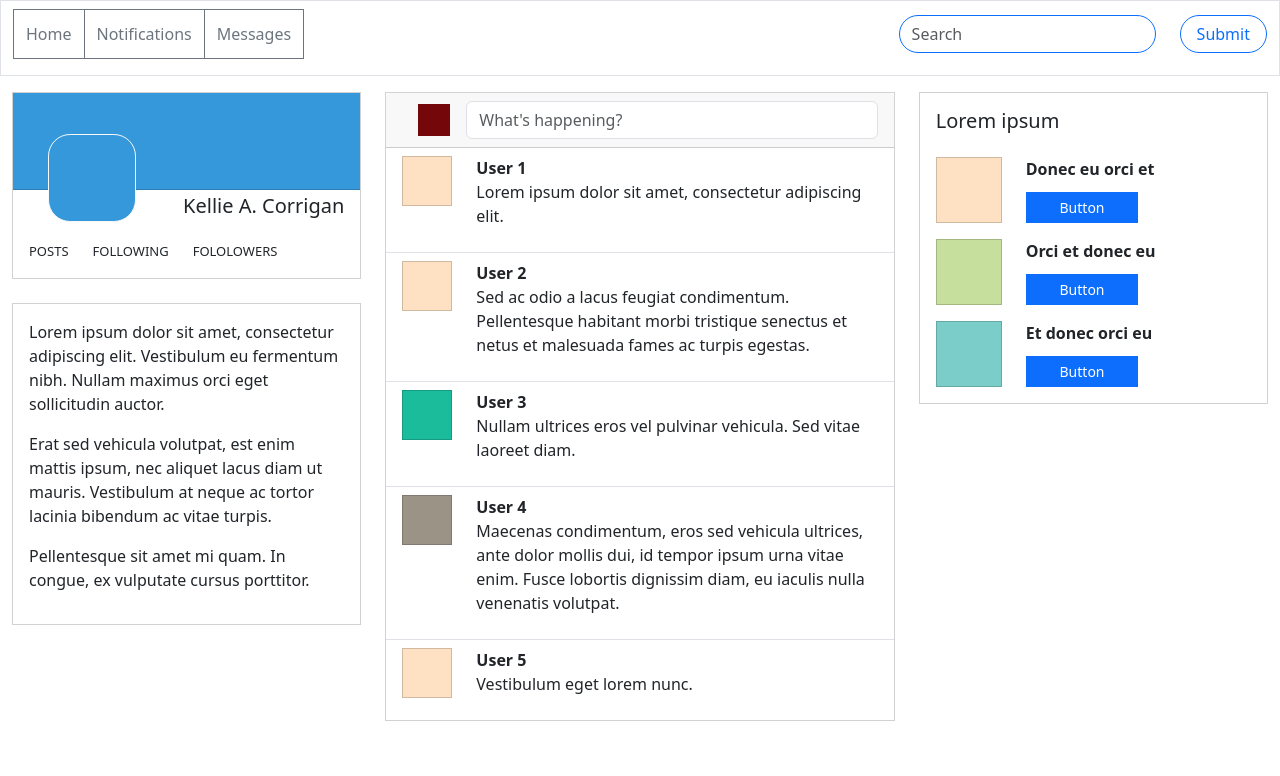
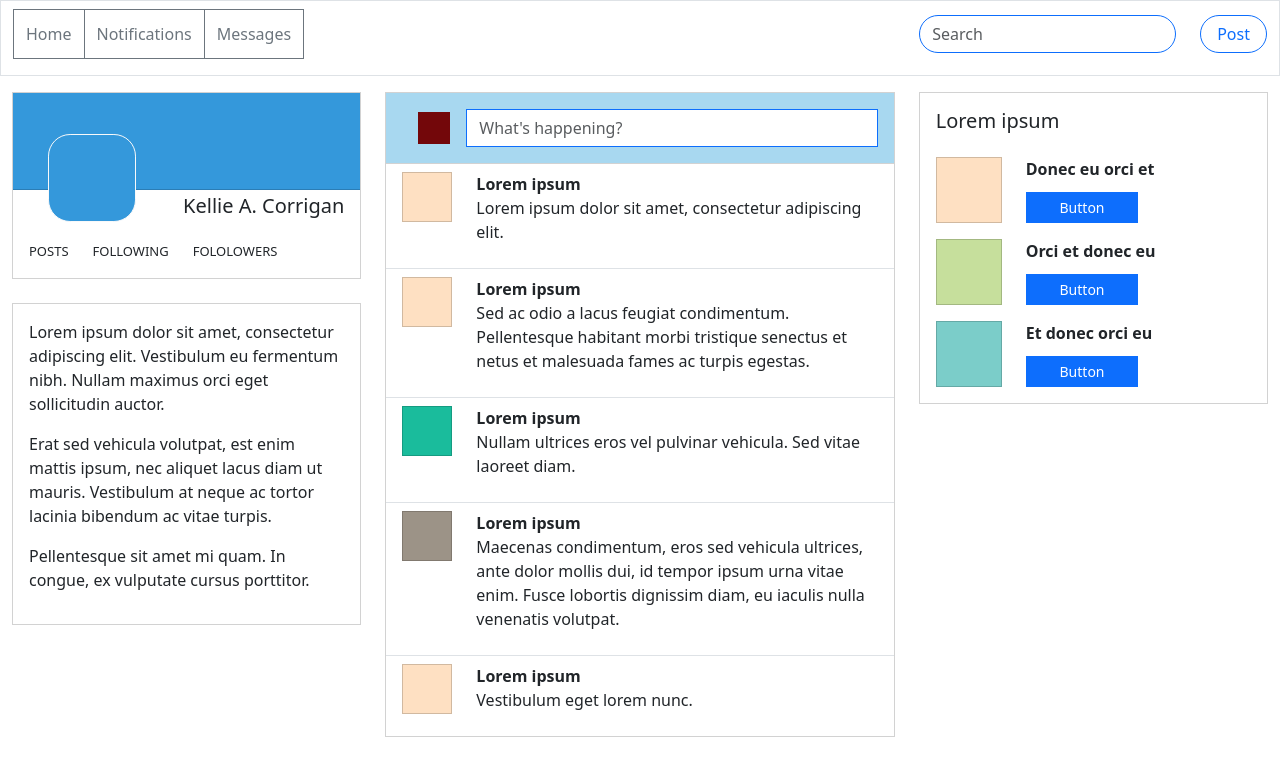
Before and after one commit to Hoomee90/social-media-clone, a React (Create React App) app: page / in a window 1280 px wide. Shown: the top 776 px of the page. Built offline with nearby package versions, Linux system fonts and the light colour scheme.

Commit message:
update post column style and text

```diff
--- a/src/components/HeaderNavbar.js
+++ b/src/components/HeaderNavbar.js
@@ -31,7 +31,7 @@ function HeaderNavbar() {
                 />
               </Col>
               <Col xs="auto">
-                <Button variant="outline-primary" className="rounded-5 px-3">Submit</Button>
+                <Button variant="outline-primary" className="rounded-5 px-3">Post</Button>
               </Col>
             </Row>
           </Form>
--- a/src/components/PostBar.js
+++ b/src/components/PostBar.js
@@ -6,10 +6,11 @@ import Stack from 'react-bootstrap/Stack';
 function PostBar() {
   return (
     <React.Fragment>
-      <Stack direction="horizontal" gap={3}>
-        <Badge bg="none" className="p-3 ms-3"> </Badge>
+      <Stack direction="horizontal" gap={3} className="p-3" style={{ backgroundColor: "#A8D8F0" }}>
+        <Badge bg="none" className="p-3 ms-3" style={{ backgroundColor: "#73070A" }}> </Badge>
         <Form.Control
           placeholder="What's happening?"
+          className="border-primary rounded-0"
         />
       </Stack>
     </React.Fragment>
--- a/src/components/PostsColumn.js
+++ b/src/components/PostsColumn.js
@@ -8,7 +8,7 @@ function PostsColumn() {
   return (
     <React.Fragment>
       <Card>
-        <Card.Header bg="primary"><PostBar /></Card.Header>
+        <PostBar />
         <ListGroup variant="flush">
           {postList.map((post, index) =>
             <ListGroup.Item key={index}><Post userName={post.userName}
@@ -23,27 +23,27 @@ function PostsColumn() {
 
 const postList = [
   {
-    userName: "User 1",
+    userName: "Lorem ipsum",
     content: "Lorem ipsum dolor sit amet, consectetur adipiscing elit.",
     profileColor: { backgroundColor: "#FEE0C2" }
   },
   {
-    userName: "User 2",
+    userName: "Lorem ipsum",
     content: "Sed ac odio a lacus feugiat condimentum. Pellentesque habitant morbi tristique senectus et netus et malesuada fames ac turpis egestas.",
     profileColor: { backgroundColor: "#FEE0C2" }
   },
   {
-    userName: "User 3",
+    userName: "Lorem ipsum",
     content: "Nullam ultrices eros vel pulvinar vehicula. Sed vitae laoreet diam.",
     profileColor: { backgroundColor: "#1ABC9C" }
   },
   {
-    userName: "User 4",
+    userName: "Lorem ipsum",
     content: "Maecenas condimentum, eros sed vehicula ultrices, ante dolor mollis dui, id tempor ipsum urna vitae enim. Fusce lobortis dignissim diam, eu iaculis nulla venenatis volutpat.",
     profileColor: { backgroundColor: "#9C9387" }
   },
   {
-    userName: "User 5",
+    userName: "Lorem ipsum",
     content: "Vestibulum eget lorem nunc.",
     profileColor: { backgroundColor: "#FEE0C2" }
   }
--- a/src/index.css
+++ b/src/index.css
@@ -2,10 +2,6 @@
 .btn,
 .badge {
   border-radius: 0;
-}
-
-.badge {
-  background-color: #73070A;
 }
 
 .profile-picture {
```
